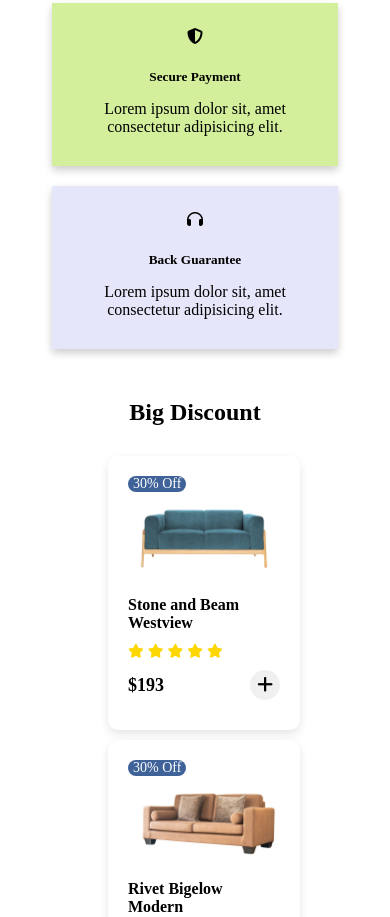
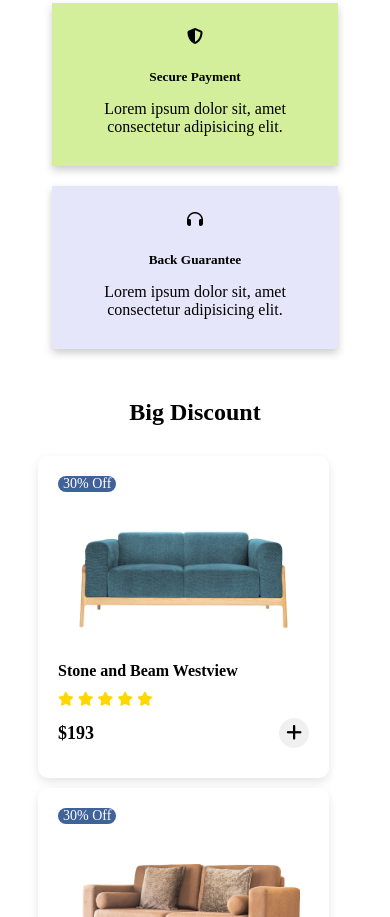
Before and after one commit to satyateja25/HTML-CSS-Project, a plain HTML site: page index.html in a window 390 px wide. Shown: the part 1083-2000 px from the top of the page. Drawn offline with Linux system fonts and the light colour scheme.

Commit message:
home page changes

```diff
--- a/index.html
+++ b/index.html
@@ -147,9 +147,7 @@
       background: #3f6298;
       color: white;
     }
-    .big_discount, .new_arrivals,.best_sales {
-        margin: 50px 100px;
-    }
+
     /* Footer strats */
     .footer {
       background-color: #101d42;
@@ -212,6 +210,9 @@
     .footer-section{
         width: fit-content;
     }
+    .big_discount, .new_arrivals, .best_sales {
+    margin: 50px 30px;
+}
 
     }
     @media only screen and (min-width: 426px) and (max-width: 769px) {
```
